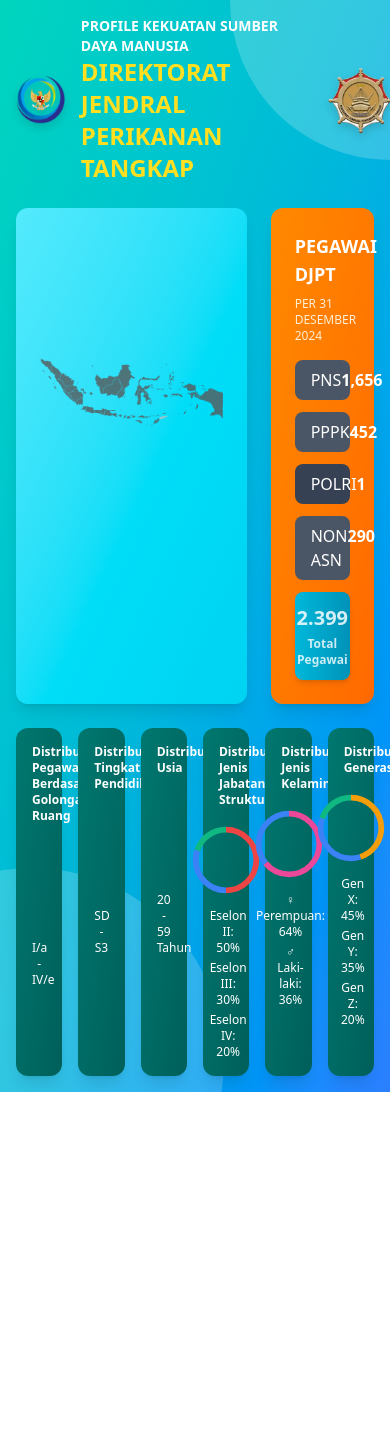
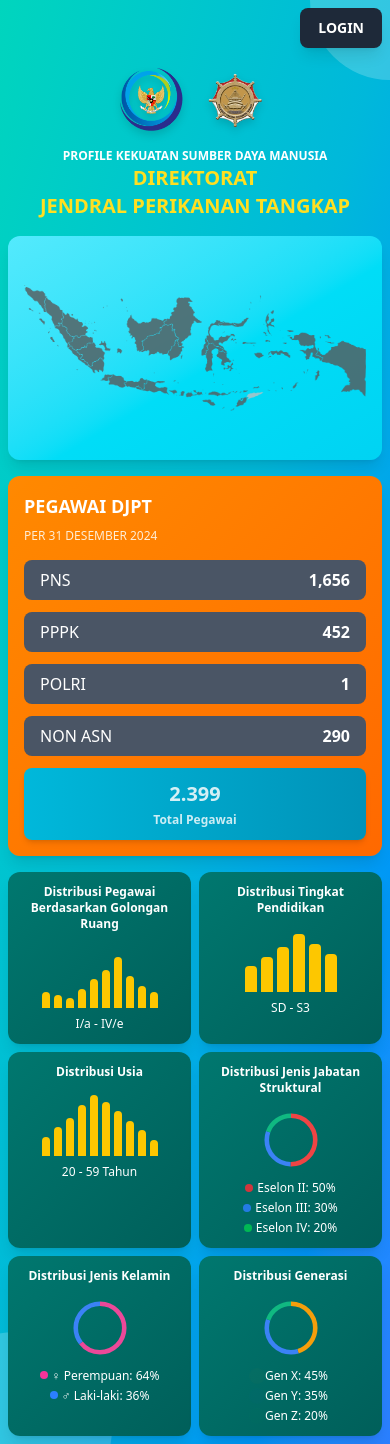
Before and after one commit to ardifx01/sistem-informasi-kkp, a Next.js app: page / in a window 390 px wide. Before the commit the page ends 1092 px from the top, so only its background shows below. Built offline with nearby package versions, Linux system fonts and the light colour scheme.

Commit message:
feat:responsive

```diff
--- a/src/app/page.tsx
+++ b/src/app/page.tsx
@@ -16,7 +16,7 @@
   const statsData = [
     { label: "PNS", value: 1656, color: "bg-gray-600", percentage: 69.1 },
     { label: "PPPK", value: 452, color: "bg-gray-600", percentage: 18.8 },
-    { label: "POLRI", value: 1, color: "bg-gray-700", percentage: 0.04 },
+    { label: "POLRI", value: 1, color: "bg-gray-600", percentage: 0.04 },
     { label: "NON ASN", value: 290, color: "bg-gray-600", percentage: 12.1 },
   ];
 
@@ -27,16 +27,62 @@
   };
 
   return (
-    <div className="min-h-screen bg-gradient-to-br from-teal-400 via-cyan-500 to-blue-500 p-4 relative overflow-hidden">
+    <div className="min-h-screen bg-gradient-to-br from-teal-400 via-cyan-500 to-blue-500 p-2 md:p-4 relative overflow-hidden">
       {/* Animated background elements */}
       <div className="absolute inset-0 overflow-hidden pointer-events-none">
-        <div className="absolute -top-40 -right-40 w-80 h-80 bg-white opacity-5 rounded-full animate-pulse"></div>
-        <div className="absolute -bottom-40 -left-40 w-96 h-96 bg-white opacity-3 rounded-full animate-pulse delay-1000"></div>
+        <div className="absolute -top-20 -right-20 md:-top-40 md:-right-40 w-40 h-40 md:w-80 md:h-80 bg-white opacity-5 rounded-full animate-pulse"></div>
+        <div className="absolute -bottom-20 -left-20 md:-bottom-40 md:-left-40 w-48 h-48 md:w-96 md:h-96 bg-white opacity-3 rounded-full animate-pulse delay-1000"></div>
       </div>
 
       <div className="max-w-7xl mx-auto relative z-10">
-        {/* Header */}
-        <div className="flex justify-between items-center mb-6 animate-slide-down">
+        {/* Header - Mobile: logos stacked with login top-right, Desktop: original layout */}
+        <div className="mb-4 md:mb-6 animate-slide-down">
+          {/* Mobile Header */}
+          <div className="md:hidden">
+            {/* Login button top right for mobile */}
+            <div className="flex justify-end mb-4">
+              <button className="bg-gray-800 hover:bg-gradient-to-r hover:from-gray-700 hover:to-gray-600 text-white px-4 py-2 rounded-lg font-semibold transform hover:scale-105 transition-all duration-300 shadow-lg hover:shadow-xl border-2 border-transparent hover:border-gray-300 text-sm">
+                LOGIN
+              </button>
+            </div>
+
+            {/* Logos and title for mobile */}
+            <div className="flex flex-col items-center text-center space-y-3">
+              {/* Both logos in a row */}
+              <div className="flex items-center space-x-4">
+                <div className="w-16 h-16 transform hover:scale-110 transition-transform duration-300 hover:rotate-3">
+                  <img
+                    src="/assets/KKP.png"
+                    alt="Logo KKP"
+                    className="w-full h-full object-contain drop-shadow-lg"
+                  />
+                </div>
+                <div className="w-18 h-18 transform hover:scale-110 transition-transform duration-300 hover:-rotate-3">
+                  <img
+                    src="/assets/dirjen.png"
+                    className="w-full h-full object-contain drop-shadow-lg"
+                    alt="Logo Dirjen"
+                  />
+                </div>
+              </div>
+
+              {/* Title text */}
+              <div className="text-white">
+                <div className="text-xs font-semibold hover:text-yellow-200 transition-colors duration-300">
+                  PROFILE KEKUATAN SUMBER DAYA MANUSIA
+                </div>
+                <div className="text-xl font-bold text-yellow-300 hover:text-yellow-200 transition-colors duration-300 cursor-default">
+                  DIREKTORAT
+                </div>
+                <div className="text-xl font-bold text-yellow-300 hover:text-yellow-200 transition-colors duration-300 cursor-default">
+                  JENDRAL PERIKANAN TANGKAP
+                </div>
+              </div>
+            </div>
+          </div>
+
+          {/* Desktop Header - preserved original layout */}
+          <div className="hidden md:flex justify-between items-center">
             <div className="flex items-center space-x-4">
               {/* Logo KKP */}
               <div className="w-20 h-20 transform hover:scale-110 transition-transform duration-300 hover:rotate-3">
@@ -70,26 +116,43 @@
               LOGIN
             </button>
           </div>
+        </div>
 
-        {/* Main Content */}
-        <div className="grid grid-cols-12 gap-6 animate-fade-in">
-          {/* Indonesia Map Section */}
-          <div className="col-span-8 bg-gradient-to-br from-cyan-300 to-cyan-400 rounded-xl p-6 shadow-lg hover:shadow-2xl transition-all duration-500 transform hover:scale-[1.02] group">
+        {/* Indonesia Map Section - Mobile first, then stats */}
+        <div className="md:hidden bg-gradient-to-br from-cyan-300 to-cyan-400 rounded-xl p-4 shadow-lg hover:shadow-2xl transition-all duration-500 transform hover:scale-[1.02] group mb-4 animate-fade-in">
+          <div className="h-48 flex items-center justify-center relative overflow-hidden">
+            <img
+              src="/assets/INDONESIA.webp"
+              alt="Peta Indonesia"
+              className="max-w-full max-h-full object-contain opacity-80 group-hover:opacity-100 transition-opacity duration-500 transform group-hover:scale-105"
+            />
+
+            <div className="absolute top-2 left-2 bg-white bg-opacity-90 rounded-lg p-1 text-xs font-semibold text-gray-700 opacity-0 group-hover:opacity-100 transition-opacity duration-300">
+              🗺️ Peta Sebaran SDM Indonesia
+            </div>
+          </div>
+        </div>
+
+        {/* Main Content - Desktop 12-col grid preserved, mobile stacked */}
+        <div className="grid grid-cols-1 md:grid-cols-12 gap-4 md:gap-6 animate-fade-in">
+          {/* Indonesia Map Section - Desktop only */}
+          <div className="hidden md:block md:col-span-8 bg-gradient-to-br from-cyan-300 to-cyan-400 rounded-xl p-6 shadow-lg hover:shadow-2xl transition-all duration-500 transform hover:scale-[1.02] group">
             <div className="h-80 flex items-center justify-center relative overflow-hidden">
               <img
                 src="/assets/INDONESIA.webp"
                 alt="Peta Indonesia"
                 className="max-w-full max-h-full object-contain opacity-80 group-hover:opacity-100 transition-opacity duration-500 transform group-hover:scale-105"
               />
+
               <div className="absolute top-4 left-4 bg-white bg-opacity-90 rounded-lg p-2 text-xs font-semibold text-gray-700 opacity-0 group-hover:opacity-100 transition-opacity duration-300">
                 🗺️ Peta Sebaran SDM Indonesia
               </div>
             </div>
           </div>
 
-          {/* Stats Panel */}
-          <div className="col-span-4">
-            <div className="bg-gradient-to-br from-orange-400 to-orange-500 rounded-xl p-6 shadow-lg hover:shadow-2xl transition-all duration-500 transform hover:scale-[1.02]">
+          {/* Stats Panel - Desktop col-span-4 preserved */}
+          <div className="md:col-span-4">
+            <div className="bg-gradient-to-br from-orange-400 to-orange-500 rounded-xl p-4 md:p-6 shadow-lg hover:shadow-2xl transition-all duration-500 transform hover:scale-[1.02]">
               <h3 className="text-white font-bold text-lg mb-2 hover:text-orange-100 transition-colors duration-300">
                 PEGAWAI DJPT
               </h3>
@@ -132,22 +195,22 @@
           </div>
         </div>
 
-        {/* Charts Section */}
-        <div className="grid grid-cols-6 gap-4 mt-6">
+        {/* Charts Section - Desktop 6-col grid preserved, mobile responsive */}
+        <div className="grid grid-cols-2 md:grid-cols-6 gap-2 md:gap-4 mt-4 md:mt-6">
           {/* Bar Chart 1 - Golongan Ruang */}
           <div
-            className="bg-gradient-to-br from-teal-700 to-teal-800 rounded-xl p-4 shadow-lg hover:shadow-2xl transition-all duration-500 transform hover:scale-105 cursor-pointer"
+            className="bg-gradient-to-br from-teal-700 to-teal-800 rounded-xl p-3 md:p-4 shadow-lg hover:shadow-2xl transition-all duration-500 transform hover:scale-105 cursor-pointer"
             onMouseEnter={() => setHoveredChart("golongan")}
             onMouseLeave={() => setHoveredChart(null)}
           >
             <h4 className="text-white text-xs font-semibold mb-3 text-center hover:text-teal-200 transition-colors duration-300">
               Distribusi Pegawai Berdasarkan Golongan Ruang
             </h4>
-            <div className="flex items-end justify-center space-x-1 h-24">
+            <div className="flex items-end justify-center space-x-1 h-16 md:h-24">
               {chartData.golongan.map((height, index) => (
                 <div
                   key={index}
-                  className={`bg-yellow-400 w-3 rounded-t transition-all duration-700 hover:bg-yellow-300 ${
+                  className={`bg-yellow-400 w-2 md:w-3 rounded-t transition-all duration-700 hover:bg-yellow-300 ${
                     hoveredChart === "golongan" ? "animate-bounce" : ""
                   }`}
                   style={{
@@ -169,18 +232,18 @@
 
           {/* Bar Chart 2 - Tingkat Pendidikan */}
           <div
-            className="bg-gradient-to-br from-teal-700 to-teal-800 rounded-xl p-4 shadow-lg hover:shadow-2xl transition-all duration-500 transform hover:scale-105 cursor-pointer"
+            className="bg-gradient-to-br from-teal-700 to-teal-800 rounded-xl p-3 md:p-4 shadow-lg hover:shadow-2xl transition-all duration-500 transform hover:scale-105 cursor-pointer"
             onMouseEnter={() => setHoveredChart("pendidikan")}
             onMouseLeave={() => setHoveredChart(null)}
           >
             <h4 className="text-white text-xs font-semibold mb-3 text-center hover:text-teal-200 transition-colors duration-300">
               Distribusi Tingkat Pendidikan
             </h4>
-            <div className="flex items-end justify-center space-x-1 h-24">
+            <div className="flex items-end justify-center space-x-1 h-16 md:h-24">
               {chartData.pendidikan.map((height, index) => (
                 <div
                   key={index}
-                  className={`bg-yellow-400 w-4 rounded-t transition-all duration-700 hover:bg-yellow-300 ${
+                  className={`bg-yellow-400 w-3 md:w-4 rounded-t transition-all duration-700 hover:bg-yellow-300 ${
                     hoveredChart === "pendidikan" ? "animate-pulse" : ""
                   }`}
                   style={{
@@ -197,18 +260,18 @@
 
           {/* Bar Chart 3 - Distribusi Usia */}
           <div
-            className="bg-gradient-to-br from-teal-700 to-teal-800 rounded-xl p-4 shadow-lg hover:shadow-2xl transition-all duration-500 transform hover:scale-105 cursor-pointer"
+            className="bg-gradient-to-br from-teal-700 to-teal-800 rounded-xl p-3 md:p-4 shadow-lg hover:shadow-2xl transition-all duration-500 transform hover:scale-105 cursor-pointer"
             onMouseEnter={() => setHoveredChart("usia")}
             onMouseLeave={() => setHoveredChart(null)}
           >
             <h4 className="text-white text-xs font-semibold mb-3 text-center hover:text-teal-200 transition-colors duration-300">
               Distribusi Usia
             </h4>
-            <div className="flex items-end justify-center space-x-1 h-24">
+            <div className="flex items-end justify-center space-x-1 h-16 md:h-24">
               {chartData.usia.map((height, index) => (
                 <div
                   key={index}
-                  className={`bg-yellow-400 w-3 rounded-t transition-all duration-700 hover:bg-yellow-300 ${
+                  className={`bg-yellow-400 w-2 md:w-3 rounded-t transition-all duration-700 hover:bg-yellow-300 ${
                     hoveredChart === "usia" ? "animate-wiggle" : ""
                   }`}
                   style={{
@@ -224,15 +287,15 @@
           </div>
 
           {/* Pie Chart 1 - Jabatan Struktural */}
-          <div className="bg-gradient-to-br from-teal-700 to-teal-800 rounded-xl p-4 shadow-lg hover:shadow-2xl transition-all duration-500 transform hover:scale-105 cursor-pointer group">
+          <div className="bg-gradient-to-br from-teal-700 to-teal-800 rounded-xl p-3 md:p-4 shadow-lg hover:shadow-2xl transition-all duration-500 transform hover:scale-105 cursor-pointer group">
             <h4 className="text-white text-xs font-semibold mb-3 text-center group-hover:text-teal-200 transition-colors duration-300">
               Distribusi Jenis Jabatan Struktural
             </h4>
             <div className="flex justify-center mb-2">
-              <div className="relative w-20 h-20 group-hover:animate-spin-slow">
+              <div className="relative w-16 h-16 md:w-20 md:h-20 group-hover:animate-spin-slow">
                 <svg
-                  width="80"
-                  height="80"
+                  width="100%"
+                  height="100%"
                   viewBox="0 0 42 42"
                   className="transform -rotate-90 transition-transform duration-1000 group-hover:rotate-45"
                 >
@@ -289,15 +352,15 @@
           </div>
 
           {/* Pie Chart 2 - Jenis Kelamin */}
-          <div className="bg-gradient-to-br from-teal-700 to-teal-800 rounded-xl p-4 shadow-lg hover:shadow-2xl transition-all duration-500 transform hover:scale-105 cursor-pointer group">
+          <div className="bg-gradient-to-br from-teal-700 to-teal-800 rounded-xl p-3 md:p-4 shadow-lg hover:shadow-2xl transition-all duration-500 transform hover:scale-105 cursor-pointer group">
             <h4 className="text-white text-xs font-semibold mb-3 text-center group-hover:text-teal-200 transition-colors duration-300">
               Distribusi Jenis Kelamin
             </h4>
             <div className="flex justify-center mb-2">
-              <div className="relative w-20 h-20">
+              <div className="relative w-16 h-16 md:w-20 md:h-20">
                 <svg
-                  width="80"
-                  height="80"
+                  width="100%"
+                  height="100%"
                   viewBox="0 0 42 42"
                   className="transform -rotate-90 transition-transform duration-1000 group-hover:rotate-180"
                 >
@@ -339,15 +402,15 @@
           </div>
 
           {/* Pie Chart 3 - Distribusi Generasi */}
-          <div className="bg-gradient-to-br from-teal-700 to-teal-800 rounded-xl p-4 shadow-lg hover:shadow-2xl transition-all duration-500 transform hover:scale-105 cursor-pointer group">
+          <div className="bg-gradient-to-br from-teal-700 to-teal-800 rounded-xl p-3 md:p-4 shadow-lg hover:shadow-2xl transition-all duration-500 transform hover:scale-105 cursor-pointer group">
             <h4 className="text-white text-xs font-semibold mb-3 text-center group-hover:text-teal-200 transition-colors duration-300">
               Distribusi Generasi
             </h4>
             <div className="flex justify-center mb-2">
-              <div className="relative w-20 h-20">
+              <div className="relative w-16 h-16 md:w-20 md:h-20">
                 <svg
-                  width="80"
-                  height="80"
+                  width="100%"
+                  height="100%"
                   viewBox="0 0 42 42"
                   className="transform -rotate-90 transition-transform duration-1000 group-hover:-rotate-90"
                 >
```
Also changed, not shown: src/app/layout.tsx (+2 -144 lines). Lines whose indentation alone changed are shown as unchanged.
